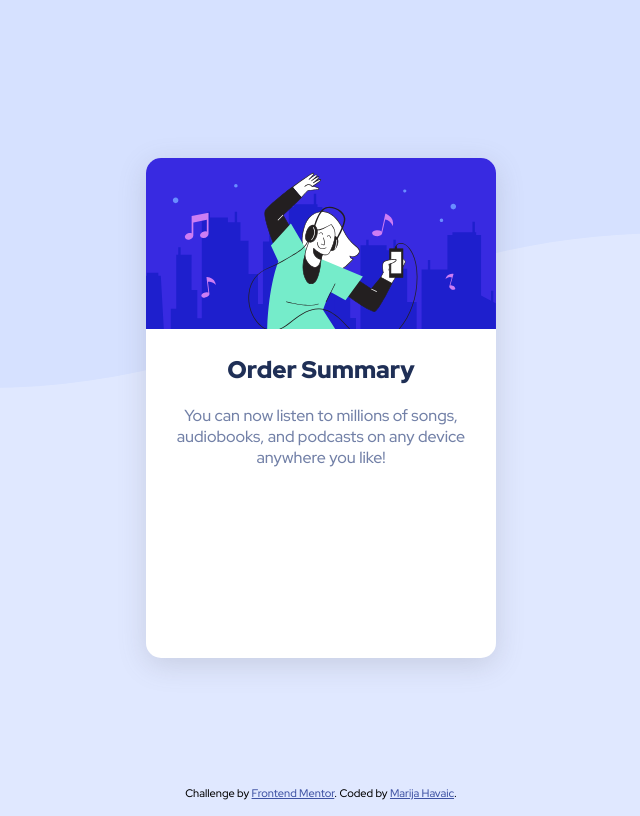
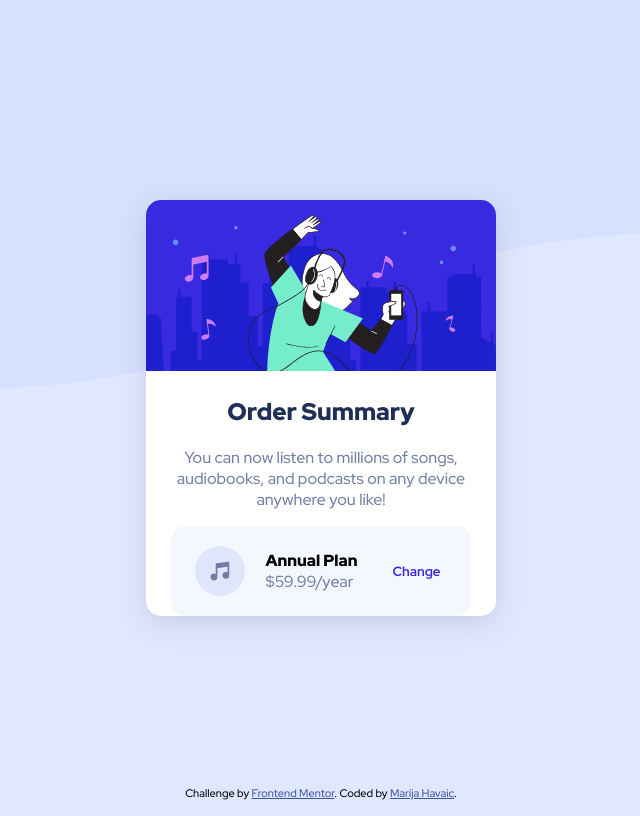
Before and after one commit to marijahavaic/frontend-mentor-order-summary-component, a plain HTML site: page index.html in a window 1280 px wide. Shown: the whole page, without its empty margins (319-959 px from the left). Drawn offline with Linux system fonts and the light colour scheme.

Commit message:
Style price_section

```diff
--- a/index.html
+++ b/index.html
@@ -42,15 +42,17 @@
                     podcasts on any device anywhere you like!
                 </p>
             </div>
-            <!-- <div class="price_section">
-                <img src="./images/favicon-32x32.png" />
-                <div class="anual_plan">
-                    <span>Annual Plan</span>
-                    <p>$59.99/year</p>
+            <div class="price_section">
+                <div class="price_section_left">
+                    <img src="./images/icon-music.svg" />
+                    <div class="anual_plan">
+                        <span>Annual Plan</span>
+                        <small>$59.99/year</small>
+                    </div>
                 </div>
-                <button class="change">Change</button>
+                <button class="change_btn">Change</button>
             </div>
-            <button class="payment">Proceed to Payment</button>
+            <!-- <button class="payment">Proceed to Payment</button>
             <button class="cancel">Cancel Order</button> -->
         </div>
 
--- a/style.css
+++ b/style.css
@@ -27,15 +27,24 @@ h2 {
     font-weight: 900;
 }
 
-p {
+p,
+small {
     font-size: 16px;
     color: var(--desaturated-blue);
+}
+
+button {
+    cursor: pointer;
+}
+
+span {
+    font-weight: 900;
 }
 
 .summary_container {
     background-color: #fff;
     width: 350px;
-    height: 500px;
+    /* height: 500px; */
     border-radius: 15px;
     box-shadow: rgba(100, 100, 111, 0.2) 0px 7px 29px 0px;
 }
@@ -49,6 +58,44 @@ p {
     text-align: center;
 }
 
+.price_section {
+    width: 300px;
+    padding: 20px 10px;
+    border-radius: 15px;
+    margin: auto;
+    background-color: var(--very-pale-blue);
+    display: flex;
+    justify-content: space-around;
+    align-items: center;
+}
+
+.price_section_left {
+    display: flex;
+    justify-content: space-between;
+    align-items: center;
+}
+
+.price_section img {
+    width: 50px;
+    height: 50px;
+}
+
+.price_section button {
+    background-color: transparent;
+    outline: none;
+    border: transparent;
+    color: var(--primary-bright-blue);
+    font-weight: 700;
+}
+
+.anual_plan {
+    display: flex;
+    padding-left: 20px;
+    flex-direction: column;
+    justify-content: center;
+    align-items: flex-start;
+}
+
 .attribution {
     position: absolute;
     bottom: 0;
```
